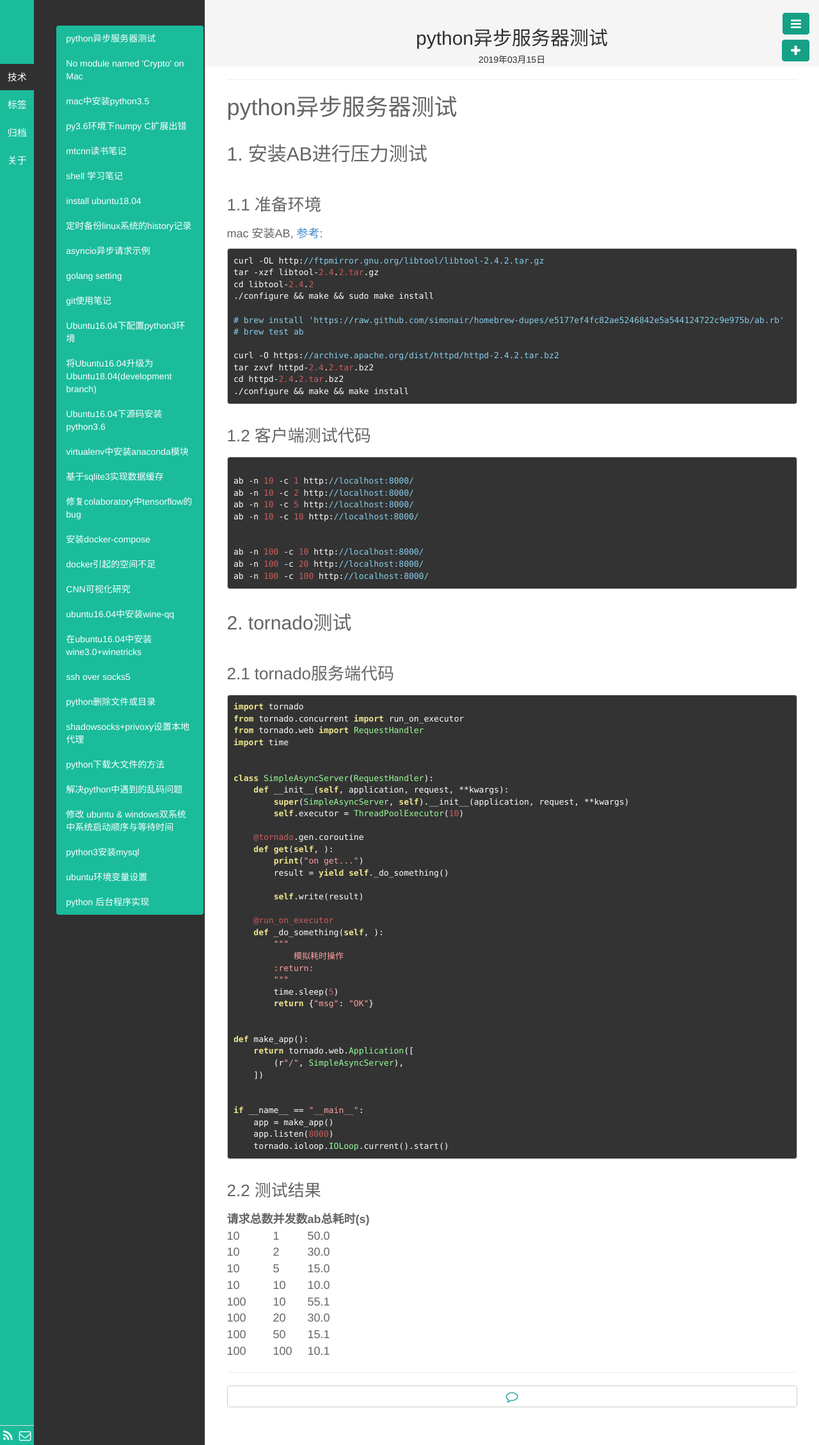
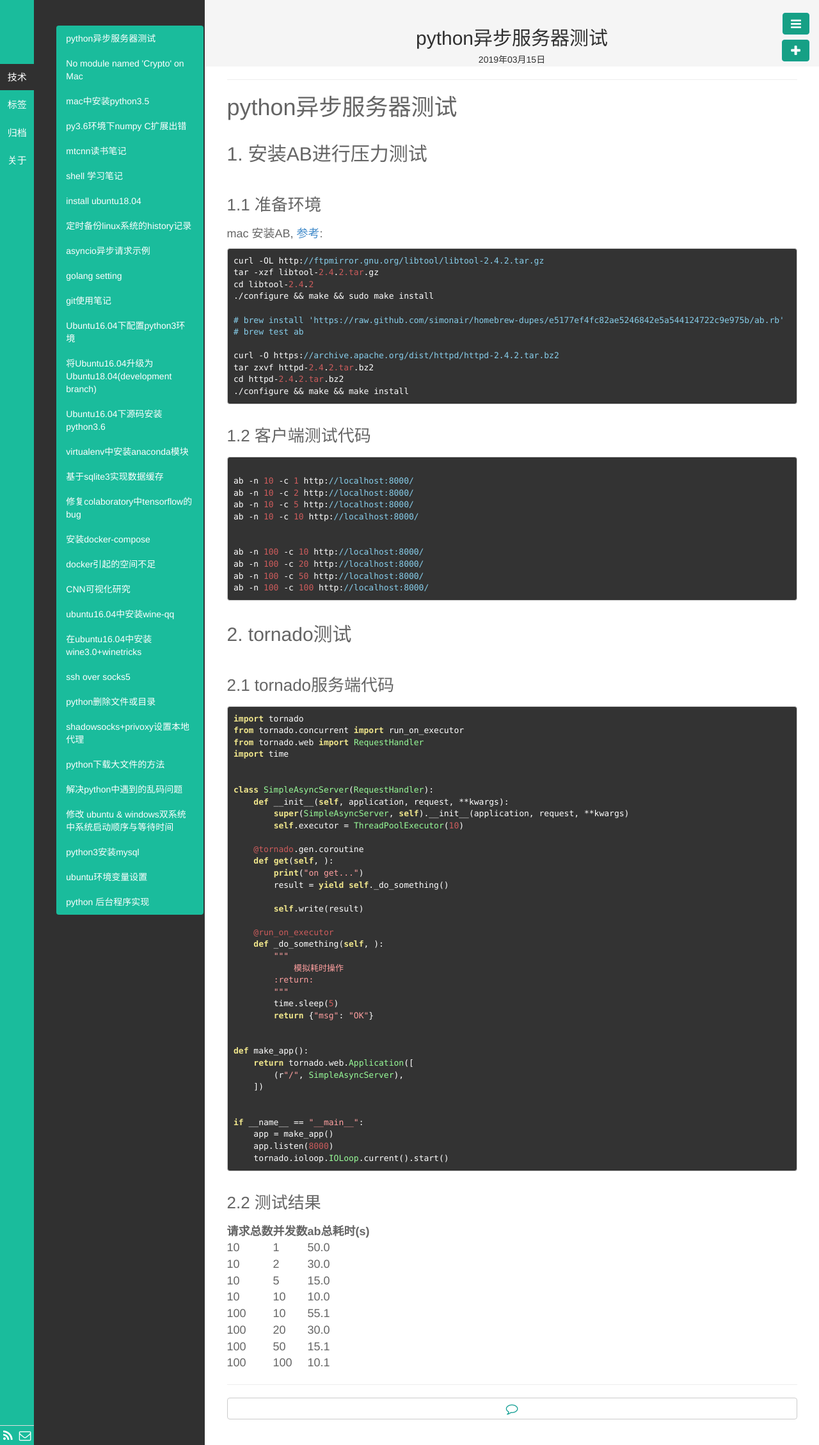
Before and after one commit to fengrk/frkhit.github.io, a Jekyll site: the page built from _posts/blog/2019-03-15-async_server_benchmark.md, in a window 1280 px wide. Shown: the whole page at 64% size. Built offline with Jekyll 4.4.1, drawn with Linux system fonts in a browser that asks for light colours; Markdown is read by kramdown in place of the engine named in the settings.

Commit message:
Update 2019-03-15-async_server_benchmark.md

````diff
--- a/_posts/blog/2019-03-15-async_server_benchmark.md
+++ b/_posts/blog/2019-03-15-async_server_benchmark.md
@@ -38,6 +38,7 @@ ab -n 10 -c 10 http://localhost:8000/
 
 ab -n 100 -c 10 http://localhost:8000/
 ab -n 100 -c 20 http://localhost:8000/
+ab -n 100 -c 50 http://localhost:8000/
 ab -n 100 -c 100 http://localhost:8000/
 
 ```
````
